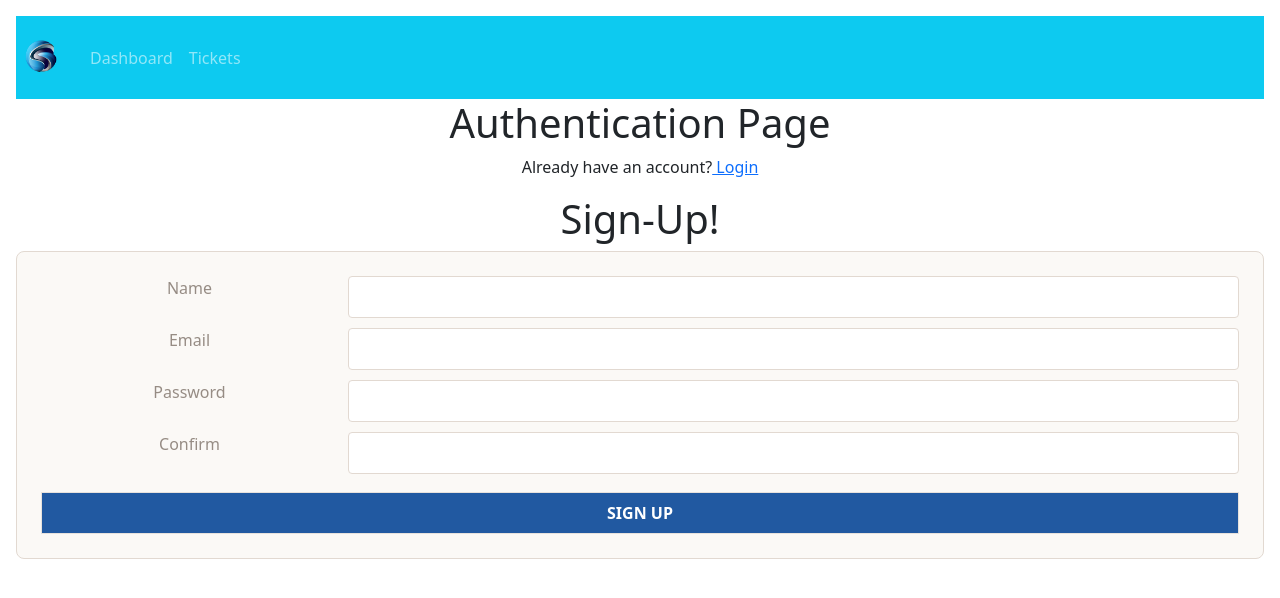
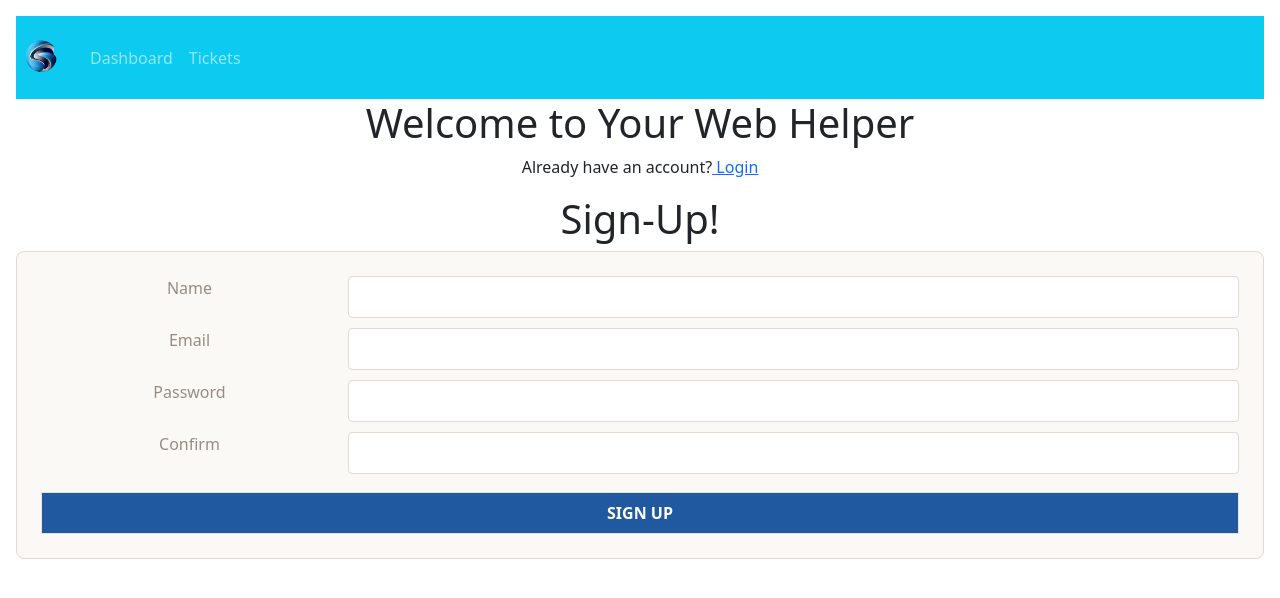
Before and after one commit to Kelvin-Freeman/ticket-system2, a React (Create React App) app: page /ticket/1 in a window 1280 px wide. Shown: the top 598 px of the page. Built offline with nearby package versions, Linux system fonts and the light colour scheme.

Commit message:
Title changed in Authpage to show website name

```diff
--- a/src/pages/AuthPage.js
+++ b/src/pages/AuthPage.js
@@ -25,7 +25,7 @@ const AuthPage = (props) => {
 
     return(
         <main>
-            <h1>Authentication Page</h1>
+            <h1>Welcome to Your Web Helper</h1>
             <div>
                 <p className="login-text">{loginSentence}<a className='login-link' href='#' onClick={event => {setShowSignUp(!showSignUp); loginLink.textContent = ' SignUp' }}>{linkText} </a></p>
                 <div className='sign-up'>
```
